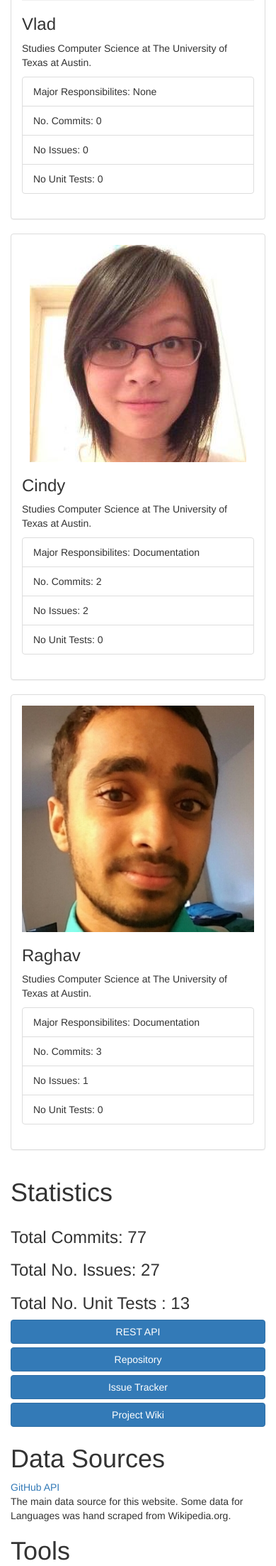
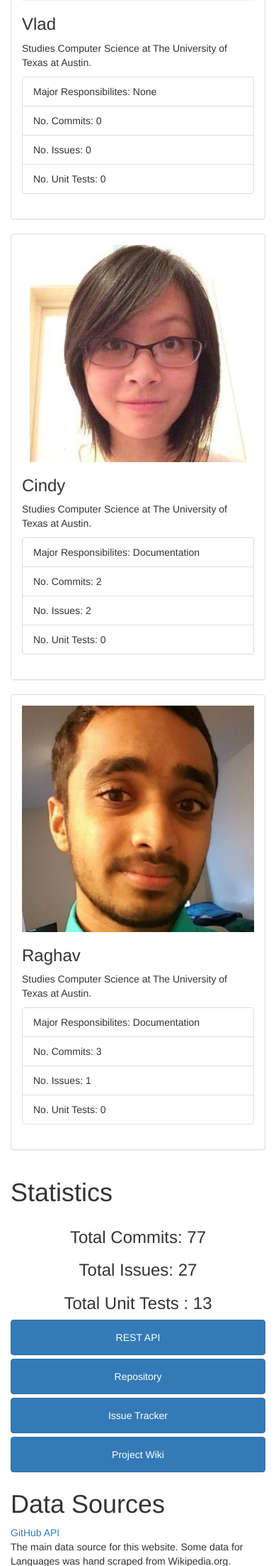
Before and after one commit to cs373gc-fall-2016/spartify, a Flask app: page /About/ in a window 390 px wide. Shown: the part 2578-4784 px from the top of the page at 71% size. Run offline with Flask 2, Linux system fonts and the light colour scheme; some libraries are stand-ins or nearby versions.

Commit message:
Fixed a typo and made things slightly more mobile friendly

```diff
--- a/static/css/app.css
+++ b/static/css/app.css
@@ -22,6 +22,11 @@
     padding-top: 2px !important;
 }
 
+.btn-chubby {
+    height: 50px !important;
+    padding-top: 14px !important;
+}
+
 .mrgn-btm {
     margin-bottom: 5px !important;
 }
--- a/static/js/app.js
+++ b/static/js/app.js
@@ -6,25 +6,41 @@ $(document).ready(function() {
         columnDefs: [ {
             targets: 4,
             render: $.fn.dataTable.render.ellipsis(65)
-        } ]
+        } ],
+        rowReorder: {
+            selector: 'td:nth-child(2)'
+        },
+        responsive: true
     });
     $("#projects").DataTable({
         columnDefs: [ {
             targets: 4,
             render: $.fn.dataTable.render.ellipsis(65)
-        } ]
+        } ],
+        rowReorder: {
+            selector: 'td:nth-child(2)'
+        },
+        responsive: true
     });
     $("#companies").DataTable({
         columnDefs: [ {
             targets: 4,
             render: $.fn.dataTable.render.ellipsis(65)
-        } ]
+        } ],
+        rowReorder: {
+            selector: 'td:nth-child(2)'
+        },
+        responsive: true
     });
     $("#languages").DataTable({
         columnDefs: [ {
             targets: 4,
             render: $.fn.dataTable.render.ellipsis(65)
-        } ]
+        } ],
+        rowReorder: {
+            selector: 'td:nth-child(2)'
+        },
+        responsive: true
     });
 });
 
--- a/templates/about.html
+++ b/templates/about.html
@@ -23,8 +23,8 @@
                         Major Responsibilites: Front End, Back End, REST API, Database Design / Implementation
                     </li>
                     <li class="list-group-item">No. Commits: 57</li>
-                    <li class="list-group-item">No Issues: 22</li>
-                    <li class="list-group-item">No Unit Tests: 13</li>
+                    <li class="list-group-item">No. Issues: 22</li>
+                    <li class="list-group-item">No. Unit Tests: 13</li>
                 </ul>
             </div>
         </div>
@@ -49,8 +49,8 @@
                         Major Responsibilites: Design, Frontend, Documentation
                     </li>
                     <li class="list-group-item">No. Commits: 0</li>
-                    <li class="list-group-item">No Issues: 0</li>
-                    <li class="list-group-item">No Unit Tests: 0</li>
+                    <li class="list-group-item">No. Issues: 0</li>
+                    <li class="list-group-item">No. Unit Tests: 0</li>
                 </ul>
             </div>
         </div>
@@ -75,8 +75,8 @@
                         Major Responsibilites: Design, Frontend, Documentation
                     </li>
                     <li class="list-group-item">No. Commits: 4</li>
-                    <li class="list-group-item">No Issues: 4</li>
-                    <li class="list-group-item">No Unit Tests: 0</li>
+                    <li class="list-group-item">No. Issues: 4</li>
+                    <li class="list-group-item">No. Unit Tests: 0</li>
                 </ul>
             </div>
         </div>
@@ -103,8 +103,8 @@
                         Major Responsibilites: None
                     </li>
                     <li class="list-group-item">No. Commits: 0</li>
-                    <li class="list-group-item">No Issues: 0</li>
-                    <li class="list-group-item">No Unit Tests: 0</li>
+                    <li class="list-group-item">No. Issues: 0</li>
+                    <li class="list-group-item">No. Unit Tests: 0</li>
                 </ul>
             </div>
         </div>
@@ -129,8 +129,8 @@
                         Major Responsibilites: Documentation
                     </li>
                     <li class="list-group-item">No. Commits: 2</li>
-                    <li class="list-group-item">No Issues: 2</li>
-                    <li class="list-group-item">No Unit Tests: 0</li>
+                    <li class="list-group-item">No. Issues: 2</li>
+                    <li class="list-group-item">No. Unit Tests: 0</li>
                 </ul>
             </div>
         </div>
@@ -155,8 +155,8 @@
                         Major Responsibilites: Documentation
                     </li>
                     <li class="list-group-item">No. Commits: 3</li>
-                    <li class="list-group-item">No Issues: 1</li>
-                    <li class="list-group-item">No Unit Tests: 0</li>
+                    <li class="list-group-item">No. Issues: 1</li>
+                    <li class="list-group-item">No. Unit Tests: 0</li>
                 </ul>
             </div>
         </div>
@@ -165,26 +165,26 @@
 <h1>Statistics</h1>
 <div class="row">
     <div class="col-md-4">
-        <h3>Total Commits: 77</h3>
+        <h3 class="text-center">Total Commits: 77</h3>
     </div>
     <div class="col-md-4">
-        <h3>Total No. Issues: 27</h3>
+        <h3 class="text-center">Total Issues: 27</h3>
     </div>
     <div class="col-md-4">
-        <h3>Total No. Unit Tests : 13</h3>
+        <h3 class="text-center">Total Unit Tests : 13</h3>
     </div>
 
     <div class="col-md-3">
-        <a href="http://docs.opensorcery.apiary.io/#" class="btn btn-primary btn-block mrgn-btm">REST API</a>
+        <a href="http://docs.opensorcery.apiary.io/#" class="btn btn-primary btn-block btn-chubby mrgn-btm">REST API</a>
     </div>
     <div class="col-md-3">
-        <a href="https://github.com/cs373gc-fall-2016/spartify" class="btn btn-primary btn-block mrgn-btm">Repository</a>
+        <a href="https://github.com/cs373gc-fall-2016/spartify" class="btn btn-primary btn-block btn-chubby mrgn-btm">Repository</a>
     </div>
     <div class="col-md-3">
-        <a href="https://github.com/cs373gc-fall-2016/spartify/issues" class="btn btn-primary btn-block mrgn-btm">Issue Tracker</a>
+        <a href="https://github.com/cs373gc-fall-2016/spartify/issues" class="btn btn-primary btn-block btn-chubby mrgn-btm">Issue Tracker</a>
     </div>
     <div class="col-md-3">
-        <a href="https://github.com/cs373gc-fall-2016/spartify/wiki" class="btn btn-primary btn-block mrgn-btm">Project Wiki</a>
+        <a href="https://github.com/cs373gc-fall-2016/spartify/wiki" class="btn btn-primary btn-block btn-chubby mrgn-btm">Project Wiki</a>
     </div>
 </div>
 <h1>Data Sources</h1>
--- a/templates/companies.html
+++ b/templates/companies.html
@@ -1,6 +1,6 @@
 {% extends "layout.html" %}
 {% block body %}
-<table id="companies" class="display table table-striped">
+<table id="companies" class="display table table-striped no-wrap">
     <thead>
       <tr>
         <th>Name</th>
--- a/templates/contributors.html
+++ b/templates/contributors.html
@@ -1,6 +1,6 @@
 {% extends "layout.html" %}
 {% block body %}
-<table id="contributors" class="display table table-striped">
+<table id="contributors" class="display table table-striped no-wrap">
     <thead>
     <tr>
         <th>Username</th>
--- a/templates/languages.html
+++ b/templates/languages.html
@@ -1,6 +1,6 @@
 {% extends "layout.html" %}
 {% block body %}
-  <table id="languages" class="display table table-striped">
+  <table id="languages" class="display table table-striped no-wrap">
     <thead>
       <tr>
         <th>Name</th>
--- a/templates/projects.html
+++ b/templates/projects.html
@@ -1,6 +1,6 @@
 {% extends "layout.html" %}
 {% block body %}
-<table id="projects" class="display table table-striped">
+<table id="projects" class="display table table-striped no-wrap">
     <thead>
     <tr>
         <th>Name</th>
```
